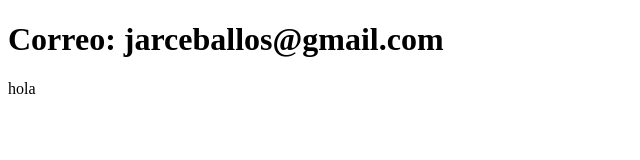
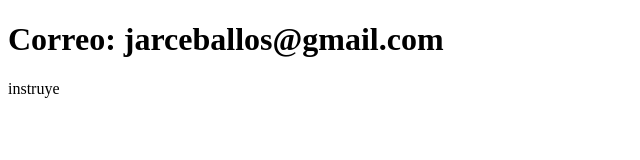
Before and after one commit to WhiteZander/Sistema-de-registro, a plain HTML site: page contacto.html in a window 1280 px wide. Shown: the full height of the page, 0-640 px from the left. Drawn offline with Linux system fonts and the light colour scheme.

Commit message:
actualiza contacto

```diff
--- a/contacto.html
+++ b/contacto.html
@@ -7,6 +7,6 @@
 </head>
 <body>
     <h1>Correo: jarceballos@gmail.com</h1>
-    <p>hola</p>
+        <p>instruye</p>
 </body>
 </html>
```
